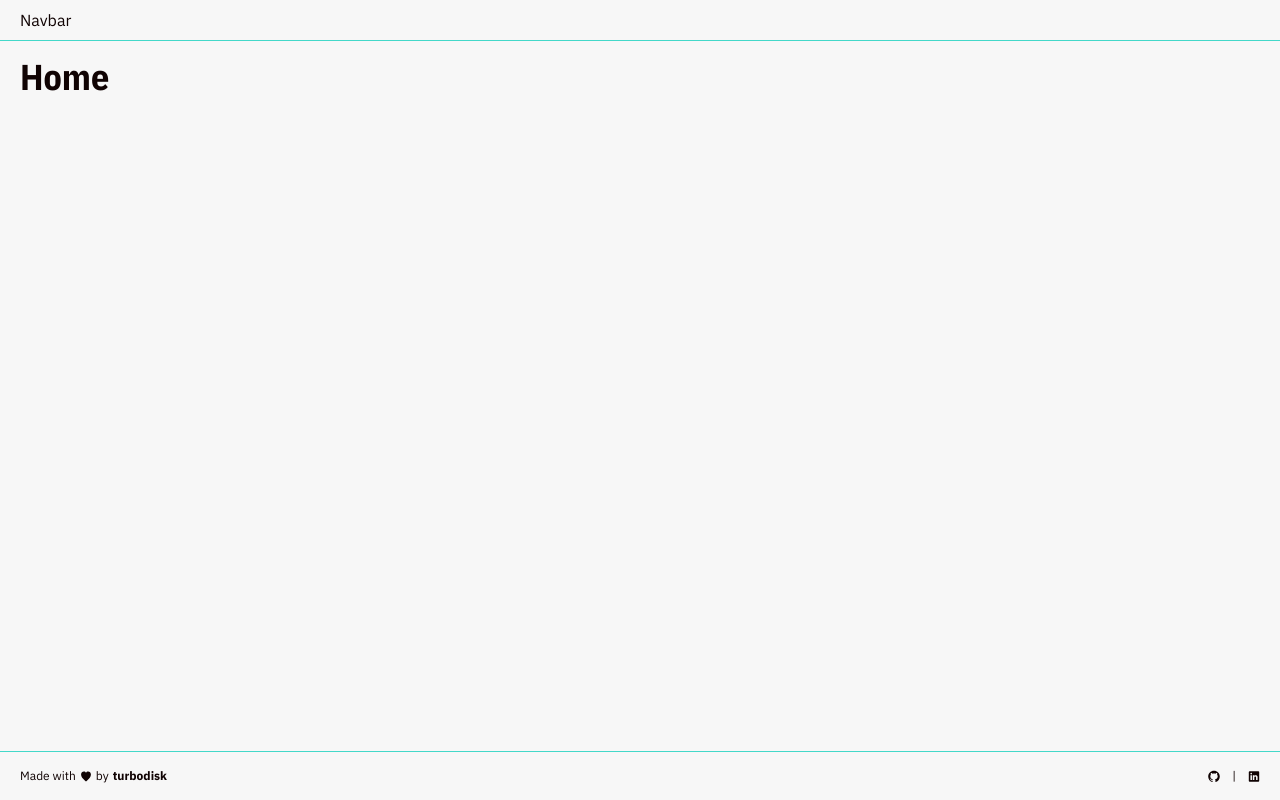
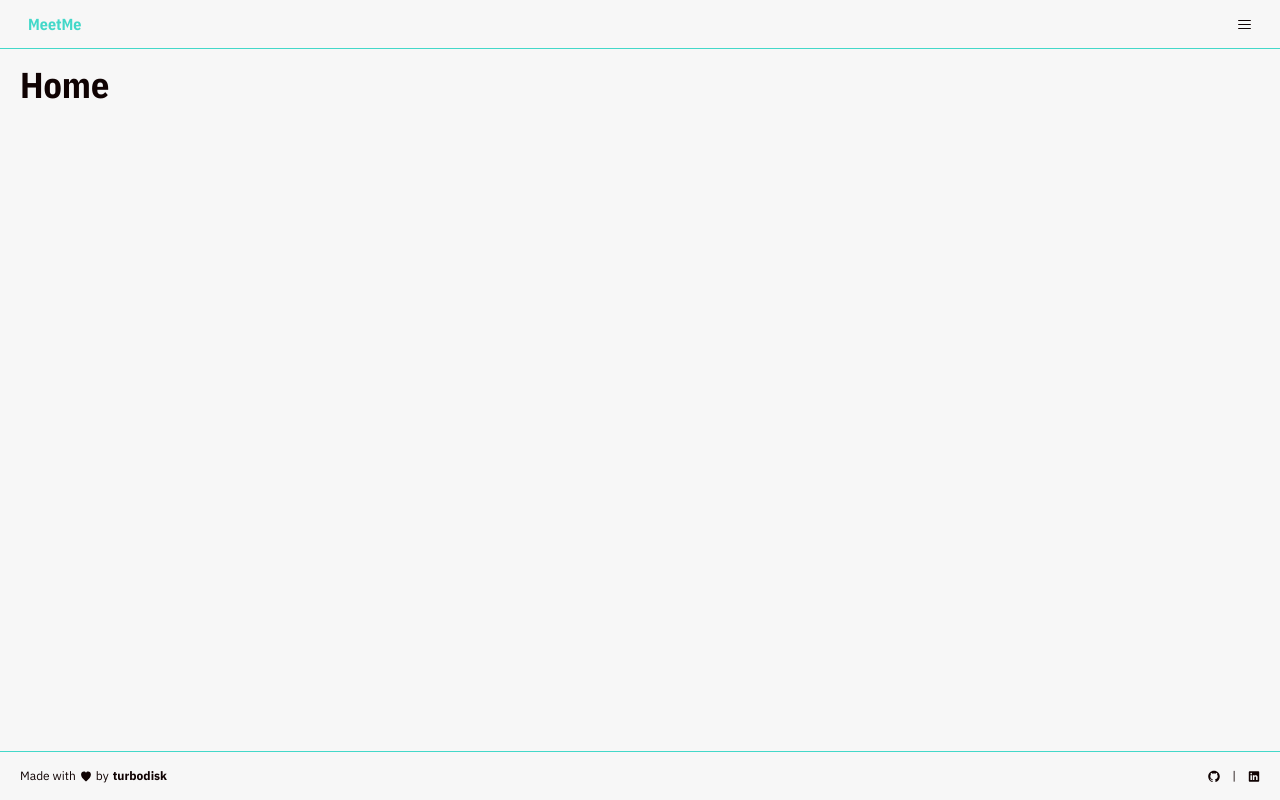
Before and after one commit to diegograssino/meetme, a Next.js app: page / in a window 1280 px wide. Built offline with nearby package versions, Linux system fonts and the light colour scheme.

Commit message:
Navbar content workaround

```diff
--- a/components/UI/Navbar/index.tsx
+++ b/components/UI/Navbar/index.tsx
@@ -1,9 +1,15 @@
+import { HamburgerMenuIcon } from "@radix-ui/react-icons";
 import Container from "../Container";
 
 const Navbar = () => {
   return (
     <nav className="py-2 mb-4 sticky z-30 border-b border-accent">
-      <Container>Navbar</Container>
+      <Container className="flex justify-between items-center">
+        <h6 className="py-1 px-2 text-accent hover:cursor-pointer">MeetMe</h6>
+        <button className="animation-on-hover py-1 px-2 rounded cursor-pointer ">
+          <HamburgerMenuIcon />
+        </button>
+      </Container>
     </nav>
   );
 };
--- a/styles/globals.css
+++ b/styles/globals.css
@@ -60,3 +60,7 @@ h5 {
 h6 {
   @apply text-base font-bold;
 }
+
+.animation-on-hover {
+  @apply hover:bg-foreground/5 hover:scale-105 transition-all ease-in-out duration-200;
+}
```
